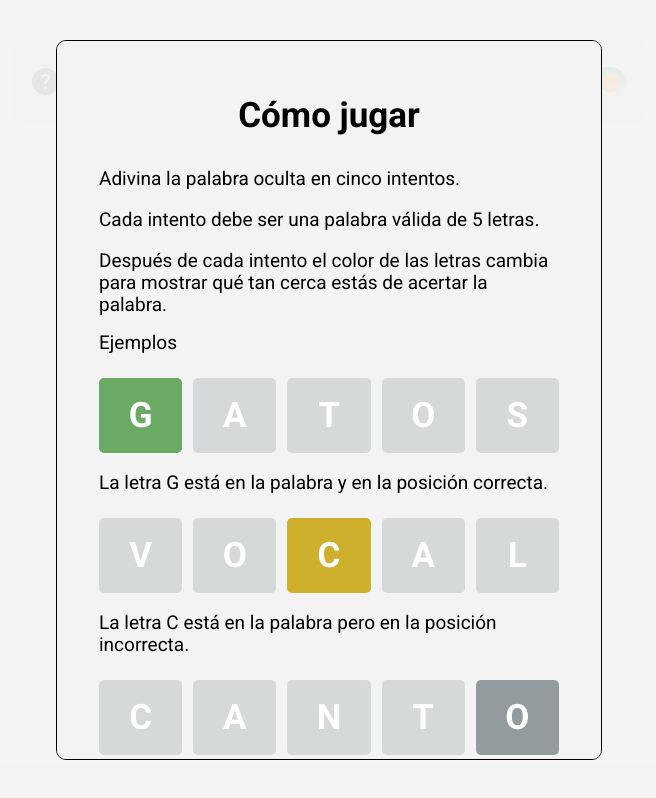
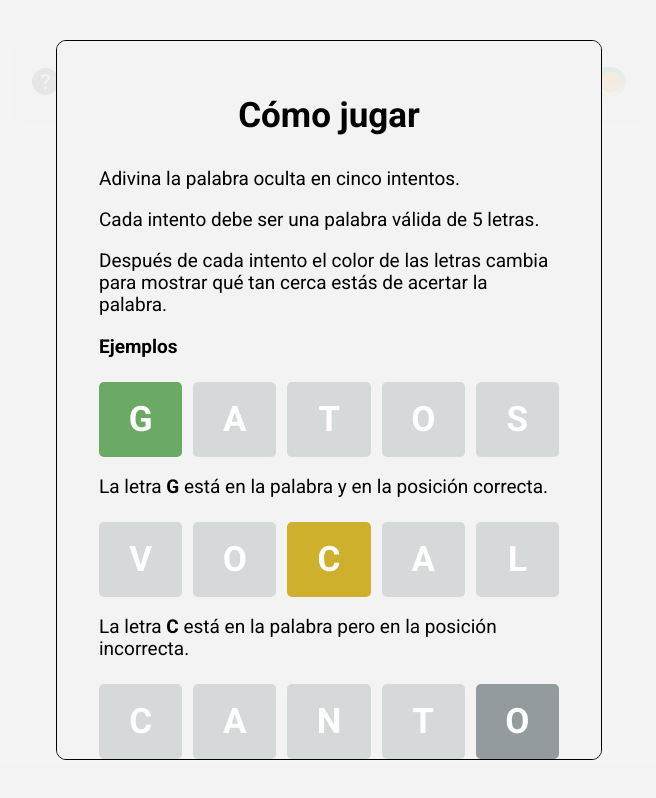
Before and after one commit to YouSay-SD/wordle, a Next.js app: page / in a window 1280 px wide. Shown: the whole page, without its empty margins (311-967 px from the left). Built offline with nearby package versions, Linux system fonts and the light colour scheme; no server answers.

Commit message:
12-feature: update TutorialModal markup

```diff
--- a/components/atoms/Button/Button.module.scss
+++ b/components/atoms/Button/Button.module.scss
@@ -10,6 +10,7 @@
   background-color: var(--color-primary);
   transition: $global-transition;
   padding: 9px 25px;
+  border-radius: 5px;
 
   @include respond-above(sm) {
     @include font(28, 32);
@@ -18,6 +19,6 @@
   }
 
   &:hover {
-    opacity: 0.9;
+    opacity: 0.8;
   }
 }
--- a/components/atoms/P/P.module.scss
+++ b/components/atoms/P/P.module.scss
@@ -3,6 +3,10 @@
 .p {
   font-weight: map-get($font-weights, "regular");
   color: var(--color-black);
+
+  span {
+    font-weight: map-get($font-weights, "bold");
+  }
 }
 
 // Size: xs
--- a/components/organisms/TutorialModal/TutorialModal.module.scss
+++ b/components/organisms/TutorialModal/TutorialModal.module.scss
@@ -15,7 +15,11 @@
 }
 
 .examples {
-  margin: 16px 0 36px;
+  margin: 20px 0 36px;
+}
+
+.example-title {
+  font-weight: map-get($font-weights, "bold");
 }
 
 .example-items {
@@ -28,3 +32,7 @@
 .button {
   margin: 0 auto;
 }
+
+.last-paragraph {
+  margin-top: 31px;
+}
--- a/components/organisms/TutorialModal/TutorialModal.tsx
+++ b/components/organisms/TutorialModal/TutorialModal.tsx
@@ -61,7 +61,7 @@ const TutorialModal: FC<TutorialModalProps> = ({ setIsGameStarted, setIsOpen, is
         </div>
 
         <div className={cx('examples')}>
-          <P>Ejemplos</P>
+          <P className={cx('example-title')}>Ejemplos</P>
           <div className={cx('example-items')}>
             <Slot status={STATUS.SUCCESS as StatusProps} value='G' position={1} index={0} />
             <Slot status={STATUS.EMPTY as StatusProps} value='A' position={1} index={0} />
@@ -69,7 +69,7 @@ const TutorialModal: FC<TutorialModalProps> = ({ setIsGameStarted, setIsOpen, is
             <Slot status={STATUS.EMPTY as StatusProps} value='O' position={1} index={0} />
             <Slot status={STATUS.EMPTY as StatusProps} value='S' position={1} index={0} />
           </div>
-          <P>La letra G está en la palabra y en la posición correcta.</P>
+          <P>La letra <span>G</span> está en la palabra y en la posición correcta.</P>
 
           <div className={cx('example-items')}>
             <Slot status={STATUS.EMPTY as StatusProps} value='V' position={1} index={0} />
@@ -78,7 +78,7 @@ const TutorialModal: FC<TutorialModalProps> = ({ setIsGameStarted, setIsOpen, is
             <Slot status={STATUS.EMPTY as StatusProps} value='A' position={1} index={0} />
             <Slot status={STATUS.EMPTY as StatusProps} value='L' position={1} index={0} />
           </div>
-          <P>La letra C está en la palabra pero en la posición incorrecta.</P>
+          <P>La letra <span>C</span> está en la palabra pero en la posición incorrecta.</P>
 
           <div className={cx('example-items')}>
             <Slot status={STATUS.EMPTY as StatusProps} value='C' position={1} index={0} />
@@ -87,14 +87,14 @@ const TutorialModal: FC<TutorialModalProps> = ({ setIsGameStarted, setIsOpen, is
             <Slot status={STATUS.EMPTY as StatusProps} value='T' position={1} index={0} />
             <Slot status={STATUS.FILLED as StatusProps} value='O' position={1} index={0} />
           </div>
-          <P>La letra O no está en la palabra.</P>
+          <P>La letra <span>O</span> no está en la palabra.</P>
         </div>
 
         <div className={cx('explanation')}>
           <P>Puede haber letras repetidas. Las pistas son independientes para cada letra.</P>
         </div>
 
-        <P className={cx('center-text')}>¡Una palabra nueva cada 5 minutos!</P>
+        <P className={cx('center-text', 'last-paragraph')}>¡Una palabra nueva cada 5 minutos!</P>
         <Button className={cx('button')} buttonText='!JUGAR¡' adaText='!JUGAR¡' onClick={closeModal} />
       </div>
     </Modal>
```
